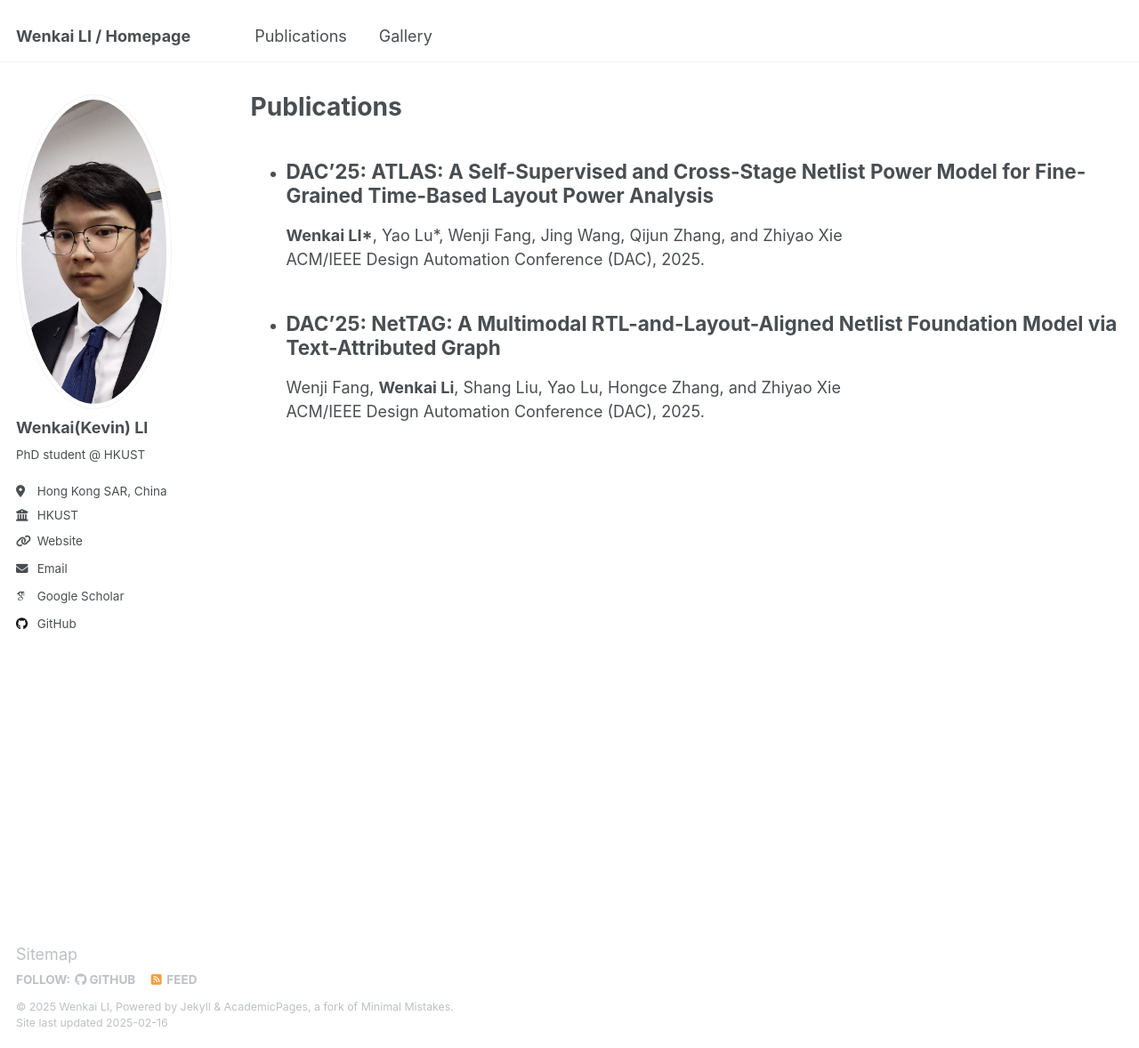
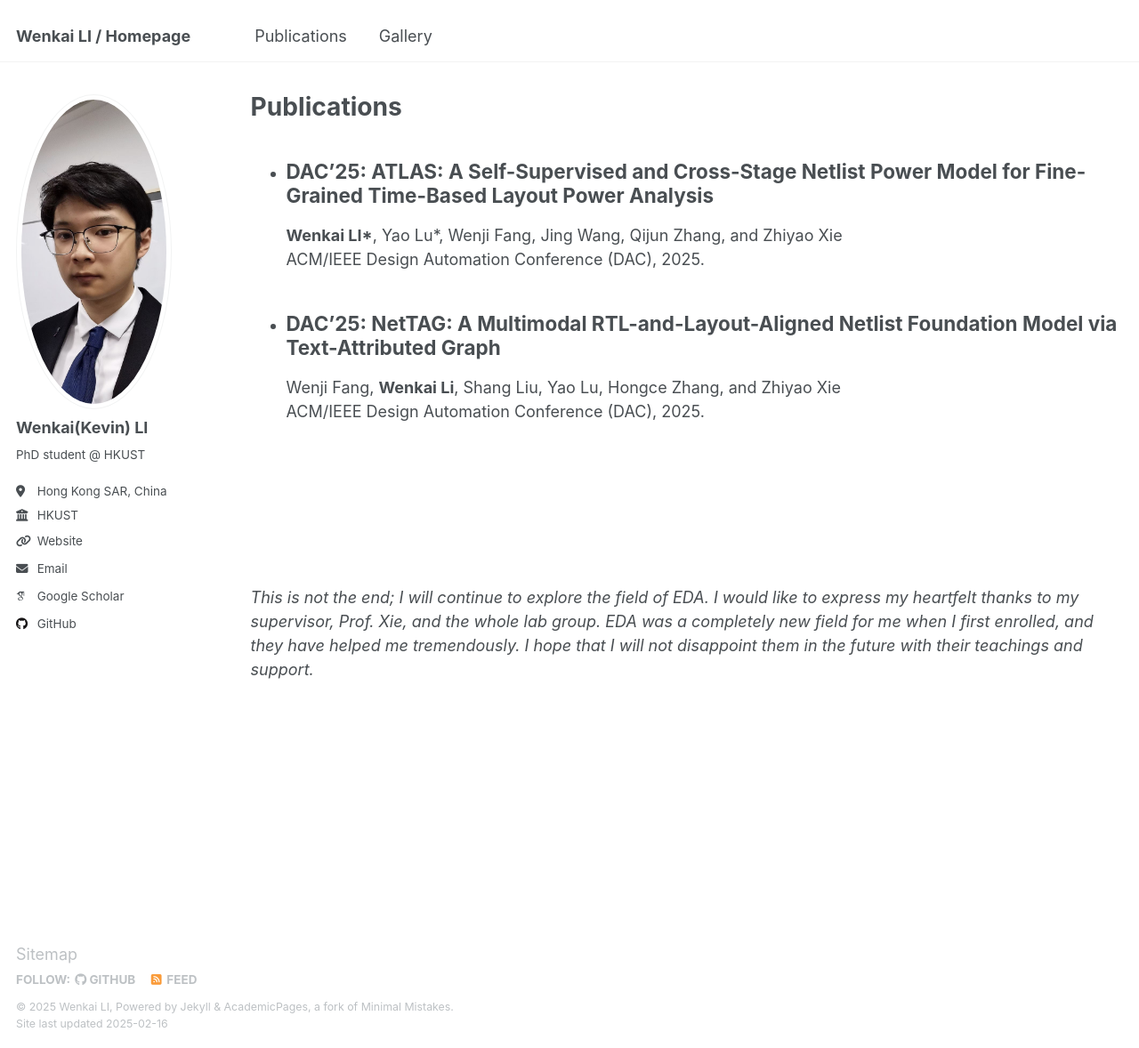
Before and after one commit to kevin333kevin/wenkaili.github.io, a Jekyll site: the page built from _pages/publications.md, in a window 1280 px wide and 1178 px high. Shown: the whole window at 89% size. Built offline with Jekyll 4.4.1, drawn with Linux system fonts in a browser that asks for light colours; some web fonts are replaced.

Commit message:
Update publications.md

```diff
--- a/_pages/publications.md
+++ b/_pages/publications.md
@@ -12,3 +12,17 @@ author_profile: true
 - ## DAC'25: NetTAG: A Multimodal RTL-and-Layout-Aligned Netlist Foundation Model via Text-Attributed Graph
   Wenji Fang, __Wenkai Li__, Shang Liu, Yao Lu, Hongce Zhang, and Zhiyao Xie
   ACM/IEEE Design Automation Conference (DAC), 2025.
+
+
+
+
+<br>
+<br>
+<br>
+<br>
+<br>
+
+
+
+
+_This is not the end; I will continue to explore the field of EDA. I would like to express my heartfelt thanks to my supervisor, Prof. Xie, and the whole lab group. EDA was a completely new field for me when I first enrolled, and they have helped me tremendously. I hope that I will not disappoint them in the future with their teachings and support._
```
